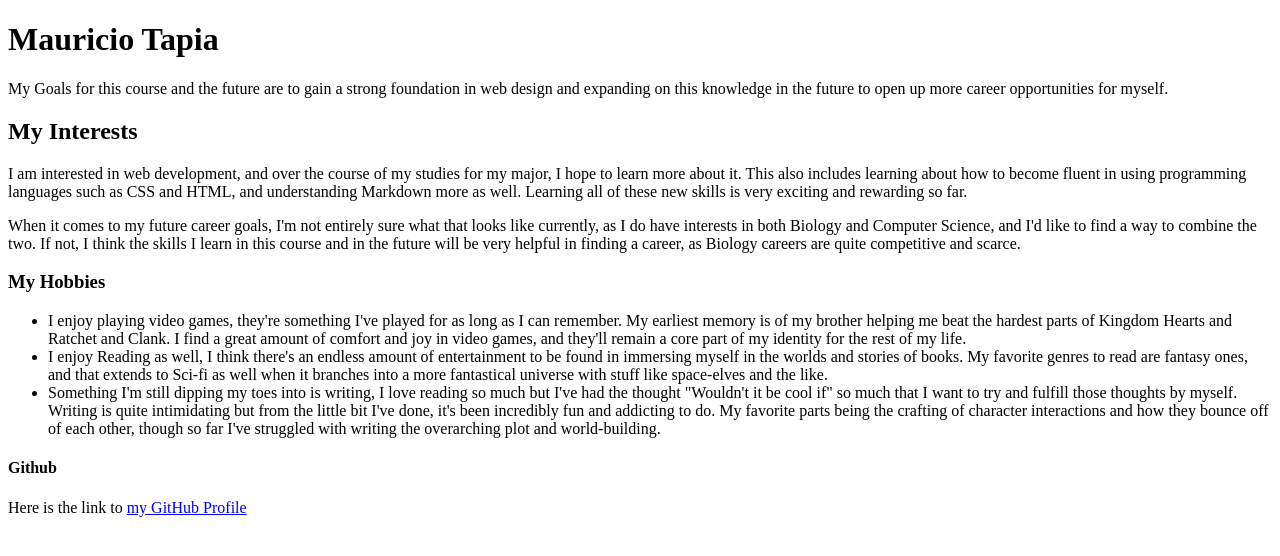
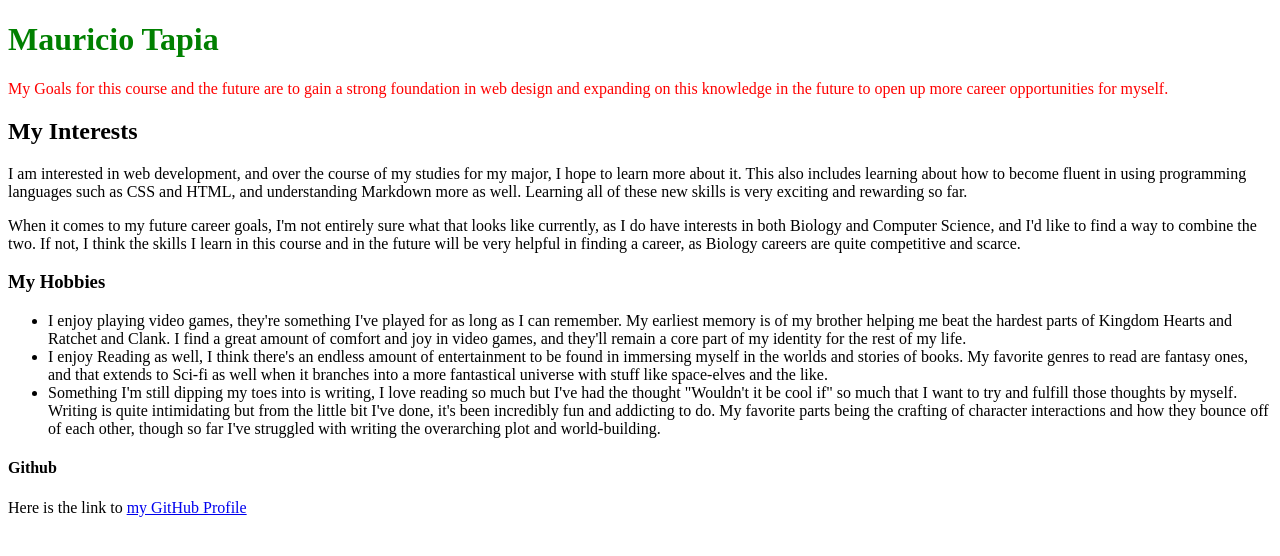
Before and after one commit to Matapia04/Course-Repository-for-CA-Fundamentals, a plain HTML site: page Project 01/index.html in a window 1280 px wide. Drawn offline with Linux system fonts and the light colour scheme.

Commit message:
colors woah

```diff
--- a/Project 01/index.html
+++ b/Project 01/index.html
@@ -3,12 +3,12 @@
    <head>
         <meta charset="UTF-8">
         <meta name="viewport" content="width=device-width, initial-scale=1.0">
-        <title>Mauricio Tapia's CMPA 3301 Page! </title>
+        <title style="color: blue;">Mauricio Tapia's CMPA 3301 Page! </title> </title>
     </head>
     <body>
         <header>
-            <h1> Mauricio Tapia </h1>
-            <p> My Goals for this course and the future are to gain a strong foundation in web design and expanding on this knowledge in the future to open up more career opportunities for myself.
+            <h1 style="color:green;"> Mauricio Tapia </h1>
+            <p style="color: red;"> My Goals for this course and the future are to gain a strong foundation in web design and expanding on this knowledge in the future to open up more career opportunities for myself.
             </p>
         </header>
     <main>
```
